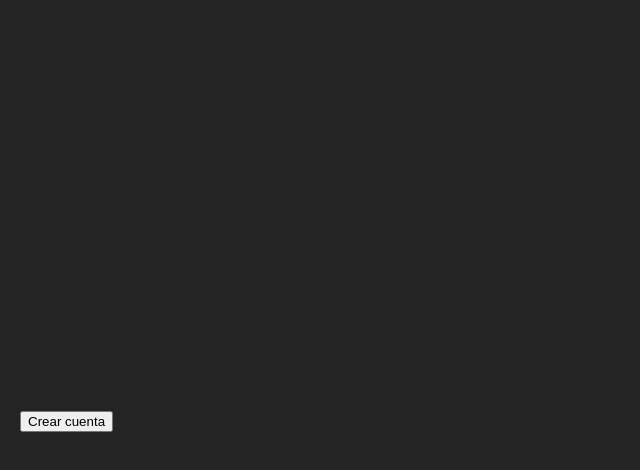
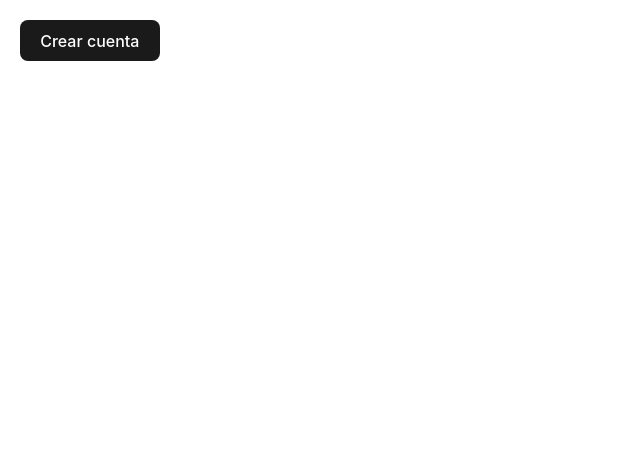
Before and after one commit to venutti/simple-wallet, a Svelte app: page / in a window 1280 px wide. Shown: the top 470 px of the page, without its empty margins (0-640 px from the left). Built offline with nearby package versions, Linux system fonts and the light colour scheme; what stellar-sdk would draw is missing.

Commit message:
add generic styles

```diff
--- a/src/app.css
+++ b/src/app.css
@@ -2,9 +2,6 @@
   font-family: Inter, system-ui, Avenir, Helvetica, Arial, sans-serif;
   line-height: 1.5;
   font-weight: 400;
-
-  color: rgba(255, 255, 255, 0.87);
-  background-color: #242424;
 
   font-synthesis: none;
   text-rendering: optimizeLegibility;
@@ -18,8 +15,37 @@
 body {
   margin: 0;
   padding: 20px;
-  display: flex;
-  place-items: center;
   min-width: 320px;
   min-height: 100vh;
 }
+
+h1 {
+  font-size: 3.2em;
+  line-height: 1.1;
+}
+
+button {
+  border-radius: 8px;
+  border: 1px solid transparent;
+  padding: 0.6em 1.2em;
+  font-size: 1em;
+  font-weight: 500;
+  font-family: inherit;
+  background-color: #1a1a1a;
+  color: #ffffff;
+  cursor: pointer;
+  transition: border-color 0.25s;
+}
+
+input {
+  padding: 0.6em 1.2em;
+  font-size: 1em;
+  font-weight: 500;
+  font-family: inherit;
+  background-color: #cfcfcf;
+  color: #2e2e2e;
+
+  border: 1px solid #9e9e9e;
+  border-radius: 8px;
+  outline: none;
+}
```
